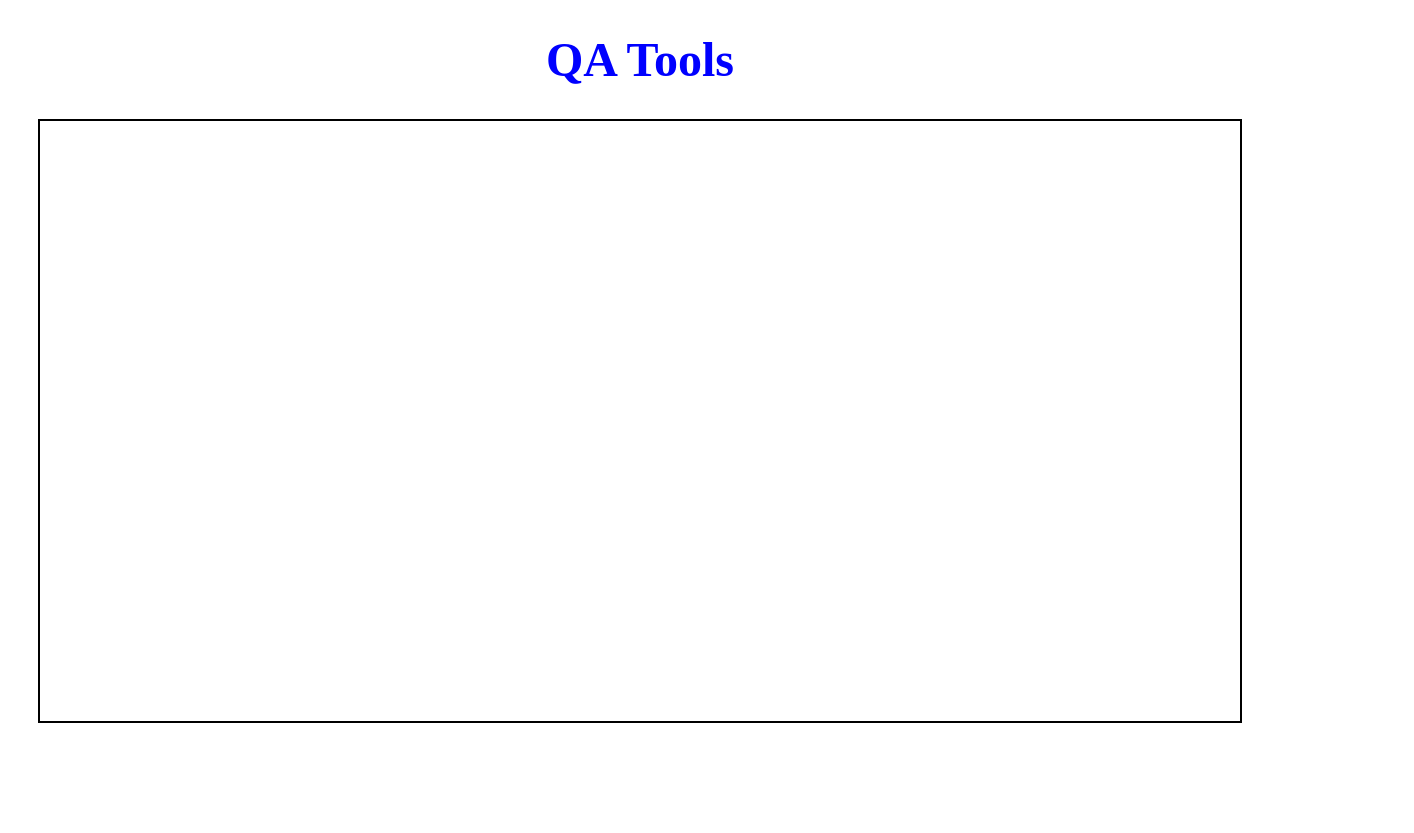
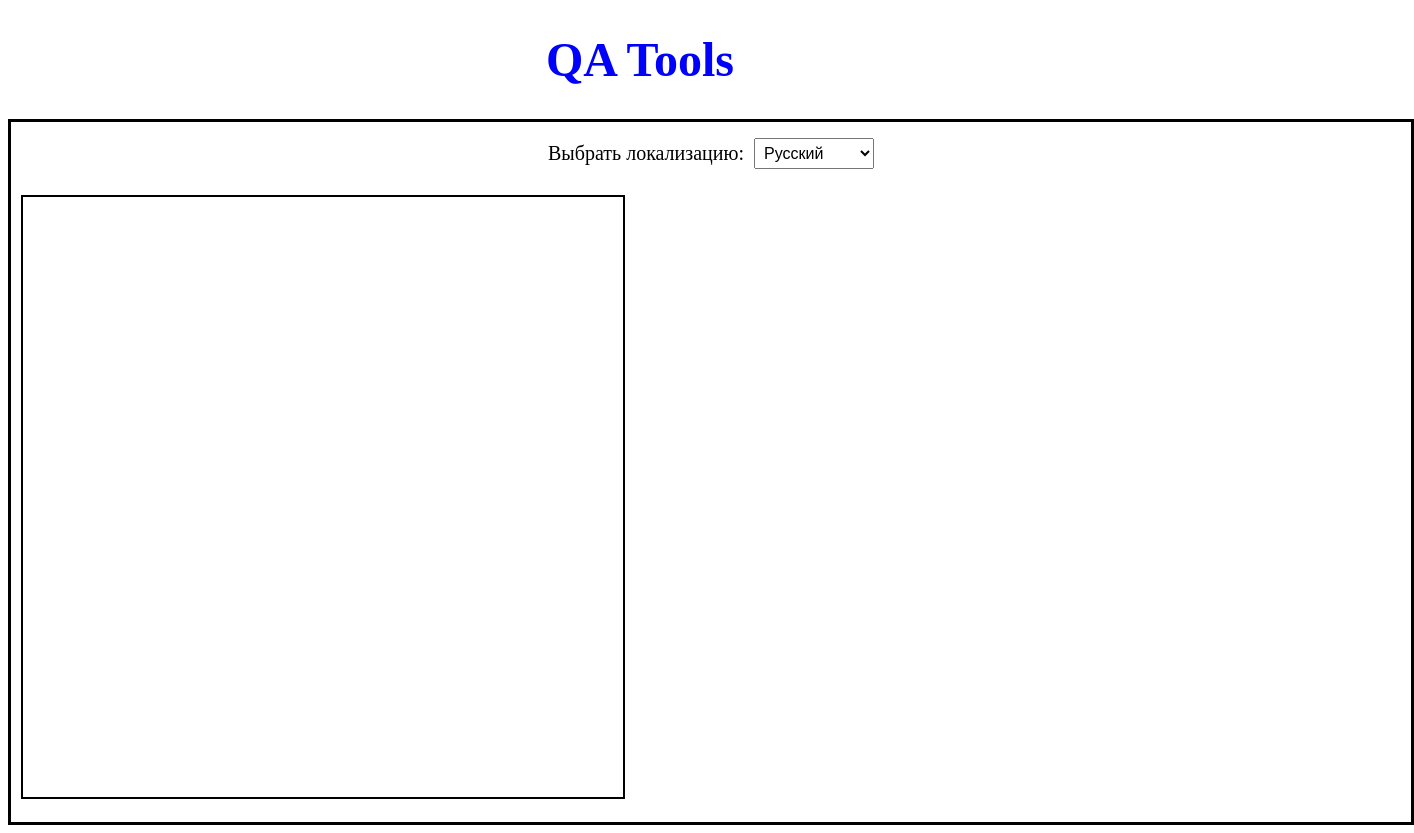
Before and after one commit to AndreyMetelkin85/test_data_generator, a plain HTML site: page frontend/index.html in a window 1280 px wide. Shown: the whole page, 1414 px wide, since content can reach past the window. Before the commit the page ends 800 px from the top, so only its background shows below. Drawn offline with Linux system fonts and the light colour scheme.

Commit message:
update html and css files

```diff
--- a/frontend/index.html
+++ b/frontend/index.html
@@ -6,9 +6,22 @@
     <link rel="stylesheet" href="styles.css">
 </head>
 <body>
-    <h1 class="main-title">QA Tools</h1>
-    <div class="main-blok">
+<h1 class="main-title">QA Tools</h1>
+<div class="main-blok">
+    <div class="localization">
+        <div class="localization_title_text">
+            <p>Выбрать локализацию:</p>
+        </div>
+        <select>
+            <option>Русский</option>
+            <option>Английский</option>
+            <option>Французский</option>
+            <option>Немецкий</option>
+        </select>
+    </div>
+    <div id="user-data-blok">
 
     </div>
+</div>
 </body>
 </html>
--- a/frontend/styles.css
+++ b/frontend/styles.css
@@ -5,8 +5,34 @@
 }
 
 .main-blok {
-    border: 2px solid black;
-    width: 1200px;
-    height: 600px;
+    border: 3px solid black;
+    width: 1400px;
+    height: 700px;
     margin: 0 auto;
 }
+
+.localization {
+    display: flex;
+    align-items: center;
+    gap: 10px;
+    align-items: center;
+    justify-content: center;
+}
+
+.localization_title_text {
+    font-size: 20px;
+    display: block;
+}
+
+select {
+    padding: 5px;
+    font-size: 16px;
+    width: 120px;
+}
+
+#user-data-blok {
+    border: 2px solid black;
+    width: 600px;
+    height: 600px;
+    margin: 10px;
+}
```
